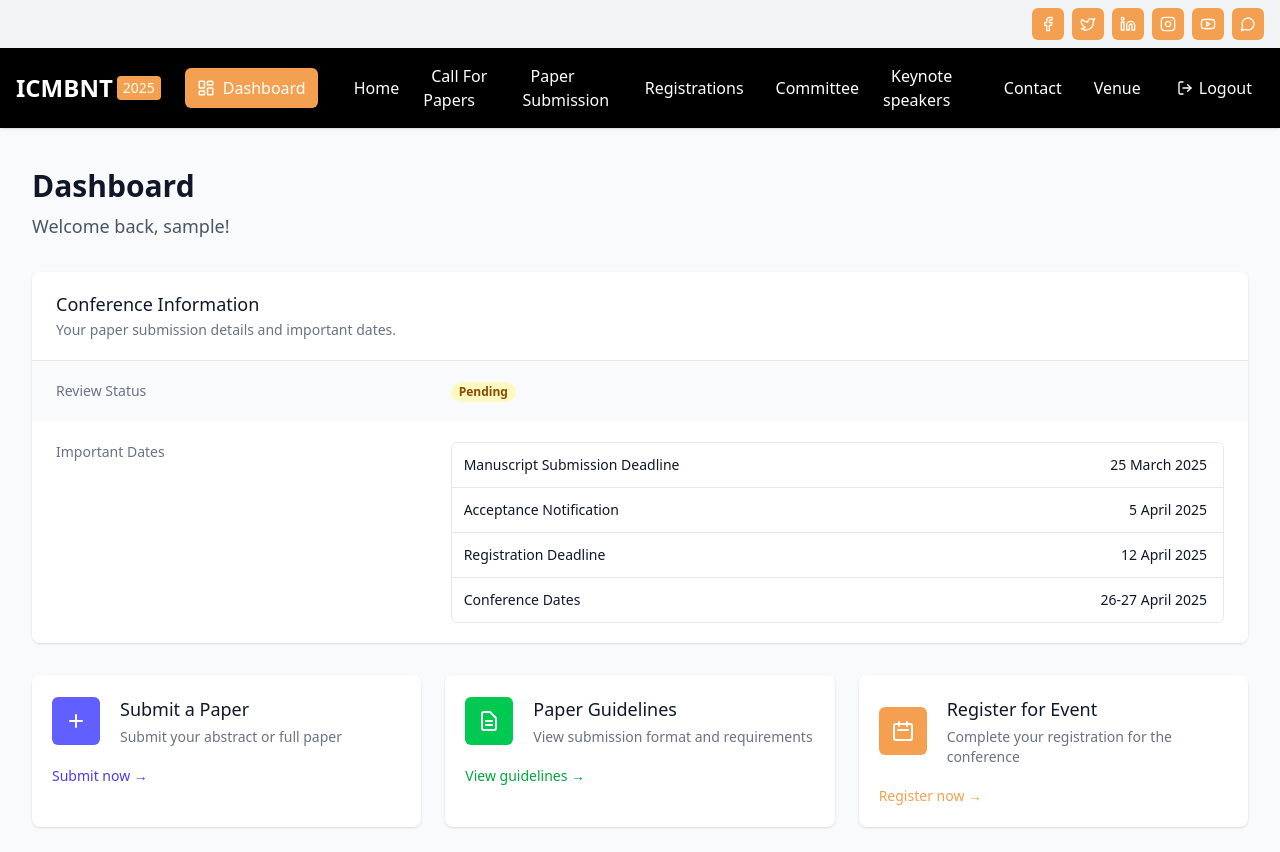
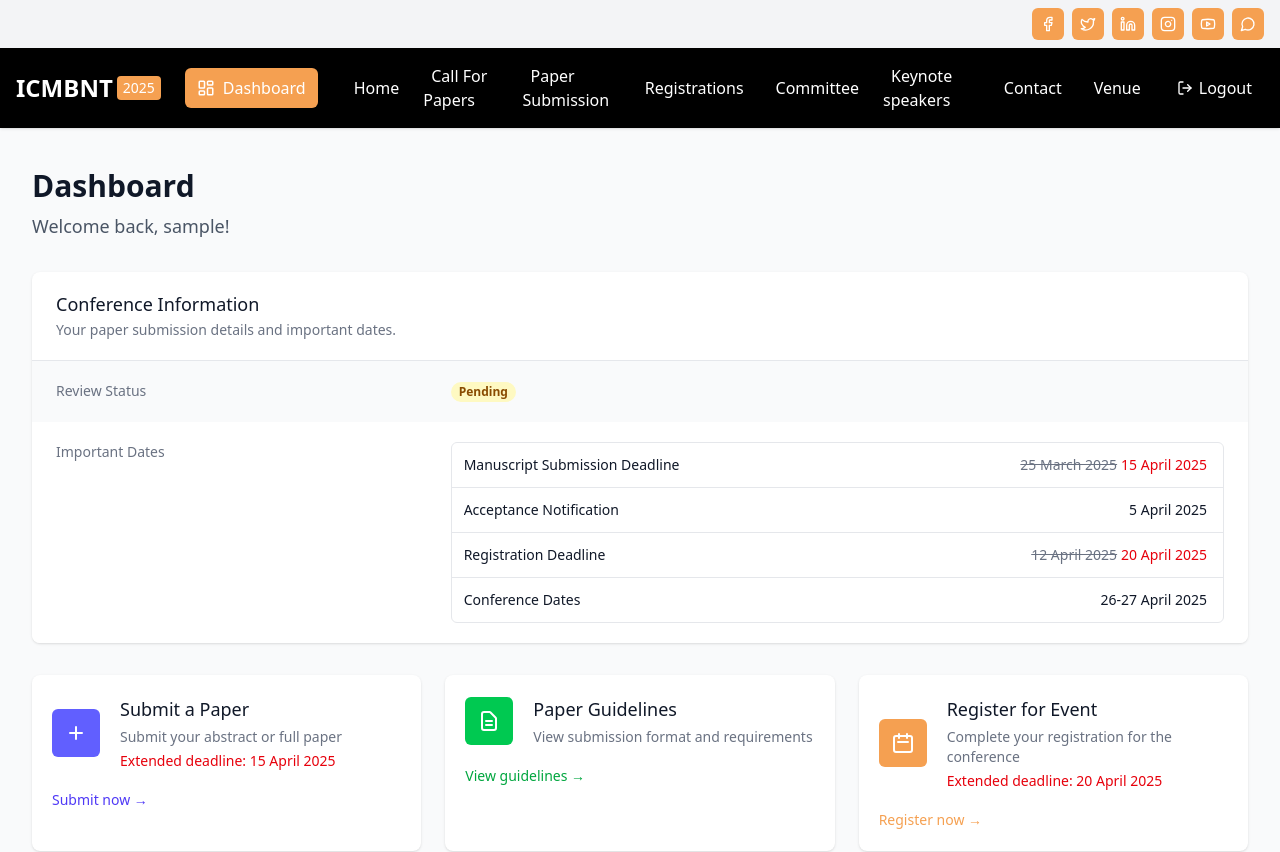
Before and after one commit to Ramjirv32/srm-corrections, a React (Vite) app: page /dashboard in a window 1280 px wide. Shown: the top 852 px of the page. Built offline with nearby package versions, Linux system fonts and the light colour scheme; sample sign-in values are in the browser's storage.

Commit message:
date-altered

```diff
--- a/src/components/CallforPaper.tsx
+++ b/src/components/CallforPaper.tsx
@@ -79,7 +79,10 @@ const CallForPapers = () => {
           <div className="grid grid-cols-1 md:grid-cols-2 lg:grid-cols-4 gap-6">
             <DateCard
               title="Manuscript Submission Deadline"
-              date="25 March 2025"
+              date={<>
+                <span className="line-through text-gray-500">25 March 2025</span>
+                <span className="text-red-600 block">Extended to 15 April 2025</span>
+              </>}
               isHighlighted={true}
             />
             <DateCard
@@ -88,7 +91,10 @@ const CallForPapers = () => {
             />
             <DateCard
               title="Registration Date"
-              date="12 April 2025"
+              date={<>
+                <span className="line-through text-gray-500">12 April 2025</span>
+                <span className="text-red-600 block">Extended to 20 April 2025</span>
+              </>}
             />
             <DateCard
               title="Date of Conference"
@@ -177,7 +183,7 @@ const CallForPapers = () => {
 // DateCard Component
 interface DateCardProps {
   title: string;
-  date: string;
+  date: React.ReactNode;
   isHighlighted?: boolean;
 }
 
--- a/src/components/Dashboard.tsx
+++ b/src/components/Dashboard.tsx
@@ -64,7 +64,10 @@ const Dashboard: React.FC = () => {
                           <span className="flex-1 w-0 truncate">Manuscript Submission Deadline</span>
                         </div>
                         <div className="ml-4 flex-shrink-0">
-                          <span className="font-medium">25 March 2025</span>
+                          <span className="font-medium">
+                            <span className="line-through text-gray-500">25 March 2025</span>
+                            <span className="text-red-600 ml-1">15 April 2025</span>
+                          </span>
                         </div>
                       </li>
                       <li className="pl-3 pr-4 py-3 flex items-center justify-between text-sm">
@@ -80,7 +83,10 @@ const Dashboard: React.FC = () => {
                           <span className="flex-1 w-0 truncate">Registration Deadline</span>
                         </div>
                         <div className="ml-4 flex-shrink-0">
-                          <span className="font-medium">12 April 2025</span>
+                          <span className="font-medium">
+                            <span className="line-through text-gray-500">12 April 2025</span>
+                            <span className="text-red-600 ml-1">20 April 2025</span>
+                          </span>
                         </div>
                       </li>
                       <li className="pl-3 pr-4 py-3 flex items-center justify-between text-sm">
@@ -109,11 +115,16 @@ const Dashboard: React.FC = () => {
                   </div>
                   <div className="ml-5 w-0 flex-1">
                     <dt className="text-lg font-medium text-gray-900 truncate">Submit a Paper</dt>
-                    <dd className="mt-1 text-sm text-gray-500">Submit your abstract or full paper</dd>
+                    <dd className="mt-1 text-sm text-gray-500">
+                      Submit your abstract or full paper
+                      <span className="block text-red-600 font-medium mt-1">
+                        Extended deadline: 15 April 2025
+                      </span>
+                    </dd>
                   </div>
                 </div>
                 <div className="mt-4">
-                  <a href="/submit-paper" className="text-sm font-medium text-indigo-600 hover:text-indigo-500">Submit now &rarr;</a>
+                  <a href="/paper-submission" className="text-sm font-medium text-indigo-600 hover:text-indigo-500">Submit now &rarr;</a>
                 </div>
               </div>
             </div>
@@ -147,11 +158,16 @@ const Dashboard: React.FC = () => {
                   </div>
                   <div className="ml-5 w-0 flex-1">
                     <dt className="text-lg font-medium text-gray-900 truncate">Register for Event</dt>
-                    <dd className="mt-1 text-sm text-gray-500">Complete your registration for the conference</dd>
+                    <dd className="mt-1 text-sm text-gray-500">
+                      Complete your registration for the conference
+                      <span className="block text-red-600 font-medium mt-1">
+                        Extended deadline: 20 April 2025
+                      </span>
+                    </dd>
                   </div>
                 </div>
                 <div className="mt-4">
-                  <a href="#" className="text-sm font-medium text-[#F5A051] hover:text-[#e08c3e]">Register now &rarr;</a>
+                  <a href="/registrations" className="text-sm font-medium text-[#F5A051] hover:text-[#e08c3e]">Register now &rarr;</a>
                 </div>
               </div>
             </div>
--- a/src/components/Papersubmission.tsx
+++ b/src/components/Papersubmission.tsx
@@ -312,6 +312,21 @@ const PaperSubmission = () => {
                   </div>
                 </div>
 
+                <div className="mb-8 bg-green-50 border-l-4 border-green-400 p-4 rounded-md">
+                  <div className="flex">
+                    <div className="flex-shrink-0">
+                      <svg className="h-5 w-5 text-green-500" xmlns="http://www.w3.org/2000/svg" viewBox="0 0 20 20" fill="currentColor" aria-hidden="true">
+                        <path fillRule="evenodd" d="M10 18a8 8 0 100-16 8 8 0 000 16zm3.707-9.293a1 1 0 00-1.414-1.414L9 10.586 7.707 9.293a1 1 0 00-1.414 1.414l2 2a1 1 0 001.414 0l4-4z" clipRule="evenodd" />
+                      </svg>
+                    </div>
+                    <div className="ml-3">
+                      <p className="text-sm text-green-800">
+                        <span className="font-bold">Good News!</span> The paper submission deadline has been extended from <span className="line-through">25 March 2025</span> to <span className="font-bold">15 April 2025</span>.
+                      </p>
+                    </div>
+                  </div>
+                </div>
+
                 <section className="bg-white p-6 sm:p-8 md:p-10 rounded-lg shadow-lg sm:shadow-xl border-t-4 border-blue-800">
                   <h2 className="text-2xl sm:text-3xl font-bold text-gray-800 mb-6 sm:mb-8 flex flex-col sm:flex-row items-start sm:items-center">
                     <div className="bg-blue-800 w-10 h-10 rounded-full flex items-center justify-center mb-2 sm:mb-0 sm:mr-4">
--- a/src/components/RegistrationCountdown.tsx
+++ b/src/components/RegistrationCountdown.tsx
@@ -25,9 +25,9 @@ const RegistrationCountdown: React.FC = () => {
     const initialDeadlines: Deadline[] = [
       {
         name: 'Manuscript Submission Deadline',
-        date: new Date('2025-03-25T23:59:59'),
+        date: new Date('2025-04-15T23:59:59'), // Updated date
         icon: <FileText className="text-blue-600" />,
-        description: 'Last date for submitting your research papers',
+        description: 'Last date for submitting your research papers (Extended)',
         status: 'upcoming'
       },
       {
@@ -39,9 +39,9 @@ const RegistrationCountdown: React.FC = () => {
       },
       {
         name: 'Registration Deadline',
-        date: new Date('2025-04-12T23:59:59'),
+        date: new Date('2025-04-20T23:59:59'), // Updated date
         icon: <CalendarIcon className="text-yellow-600" />,
-        description: 'Last date for conference registration',
+        description: 'Last date for conference registration (Extended)',
         status: 'upcoming'
       },
       {
--- a/src/components/Registrations.tsx
+++ b/src/components/Registrations.tsx
@@ -163,6 +163,18 @@ const Registrations: React.FC = () => {
           <RegistrationCountdown />
         </div>
 
+        <div className="mb-6 bg-blue-50 border-l-4 border-blue-500 p-4">
+          <div className="flex">
+            <div className="flex-shrink-0">
+              <AlertCircle className="h-5 w-5 text-blue-500" />
+            </div>
+            <div className="ml-3">
+              <p className="text-sm text-blue-700">
+                <span className="font-medium">Deadline Extended:</span> The registration deadline has been extended from <span className="line-through">12 April 2025</span> to <span className="font-bold">20 April 2025</span>. Don't miss this opportunity!
+              </p>
+            </div>
+          </div>
+        </div>
 
         <div className="flex mb-8 border-b border-gray-200">
 
```
